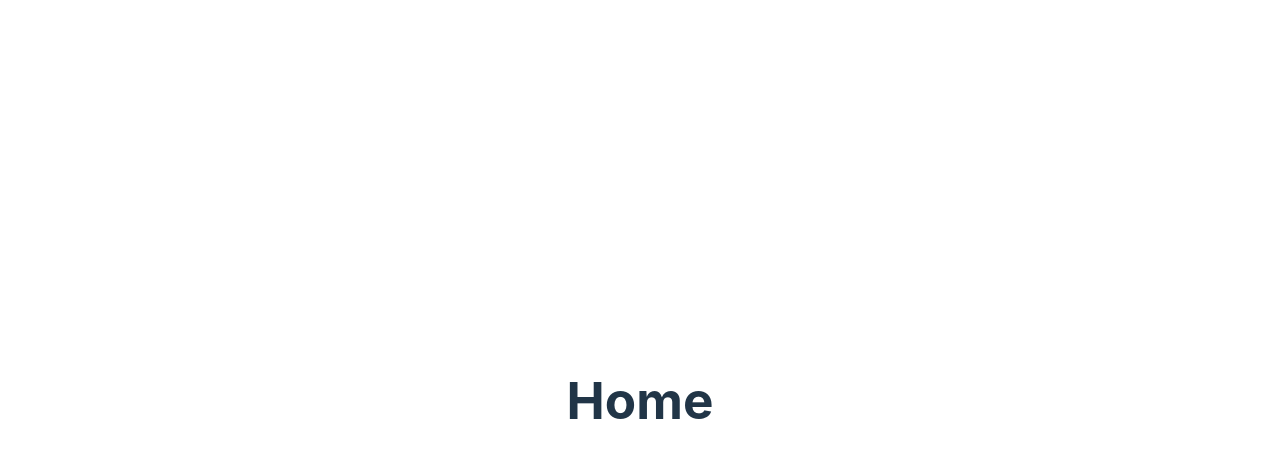
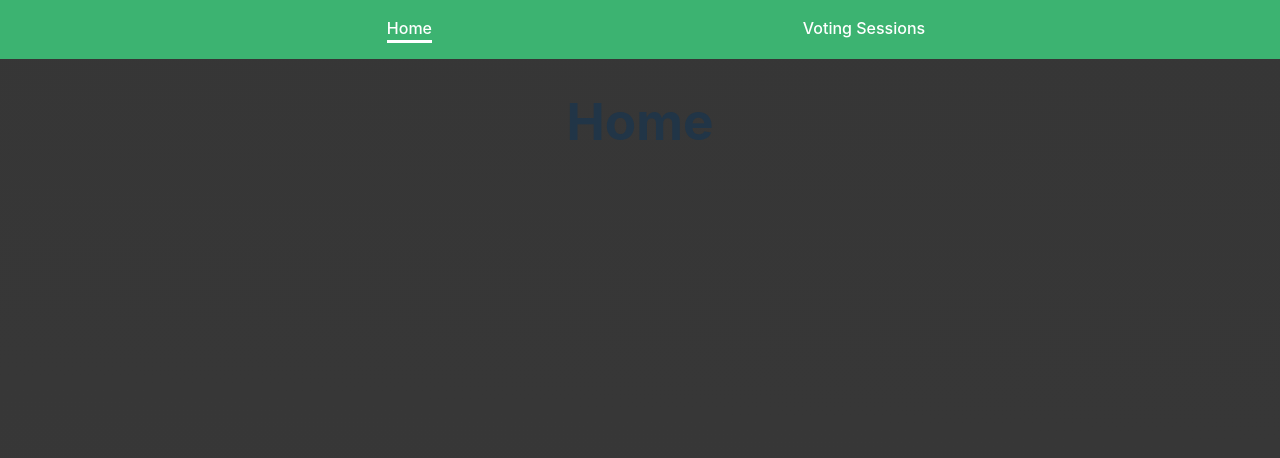
Before and after one commit to adem-m/dmocracy-app, a React (Vite) app: page / in a window 1280 px wide. Shown: the top 458 px of the page. Built offline with nearby package versions, Linux system fonts and the light colour scheme.

Commit message:
basic navbar

```diff
--- a/package.json
+++ b/package.json
@@ -11,13 +11,16 @@
   "dependencies": {
     "react": "^18.2.0",
     "react-dom": "^18.2.0",
-    "react-router-dom": "^6.4.2"
+    "react-router-dom": "^6.4.2",
+    "styled-components": "^5.3.6"
   },
   "devDependencies": {
     "@types/react": "^18.0.17",
     "@types/react-dom": "^18.0.6",
     "@types/react-router-dom": "^5.3.3",
+    "@types/styled-components": "^5.1.26",
     "@vitejs/plugin-react": "^2.1.0",
+    "sass": "^1.55.0",
     "typescript": "^4.6.4",
     "vite": "^3.1.0"
   }
--- a/src/App.css
+++ b/src/App.css
@@ -1,11 +1,12 @@
 #root {
-  max-width: 1280px;
-  margin: 0 auto;
-  padding: 2rem;
+  width: 100%;
+  height: 100%;
+  margin: 0;
+  padding: 0;
   text-align: center;
 }
 
-.logo {
+/*.logo {
   height: 6em;
   padding: 1.5em;
   will-change: filter;
@@ -38,4 +39,4 @@
 
 .read-the-docs {
   color: #888;
-}
+} */
--- a/src/App.tsx
+++ b/src/App.tsx
@@ -4,11 +4,11 @@ import AppRouter from "./AppRouter";
 
 function App() {
   return (
-    <div>
+    <>
       <BrowserRouter>
         <AppRouter></AppRouter>
       </BrowserRouter>
-    </div>
+    </>
   );
 }
 
--- a/src/AppRouter.tsx
+++ b/src/AppRouter.tsx
@@ -1,12 +1,25 @@
-import { lazy } from "react";
+import { lazy, Suspense } from "react";
 import { Navigate, Route, Routes } from "react-router-dom";
+import styled from "styled-components";
+import Navbar from "./components/navbar";
 
 const Home = lazy(() => import("./pages/Home"));
 const VotingSessions = lazy(() => import("./pages/VotingSessions"));
+const VotingSession = lazy(() => import("./pages/VotingSession"));
+
+const Root = styled.div`
+  min-height: 100vh;
+  width: 100%;
+  overflow-x: hidden;
+  background-color: #363636;
+  background: linear-gradient(183deg, rgba(54,54,54,1) 3%, rgba(56,56,56,1) 100%);
+`;
 
 function AppRouter() {
   return (
-    <>
+    <Root>
+      <Navbar/>
+        <Suspense>
           <Routes>
             <Route
               key={"home"}
@@ -15,15 +28,22 @@ function AppRouter() {
 
             <Route
               key={"votingSessions"}
-          path={"voting-sessions"}
+              path={"/voting-sessions"}
               element={<VotingSessions/>}/>
 
             <Route
+              key={"votingSession"}
+              path={"/voting-sessions/:votingSessionId"}
+              element={<VotingSession/>}
+              />
+
+            <Route
               key={"default"}
-          path="/*"
+              path={"/*"}
               element={<Navigate replace to="/"/>}/>
           </Routes>
-    </>
+        </Suspense>
+    </Root>
   );
 }
 
--- /dev/null
+++ b/src/components/navbar/index.tsx
@@ -0,0 +1,21 @@
+import { NavLink } from "react-router-dom";
+import styles from "./navbar.module.scss";
+
+function Navbar() {
+  return (
+    <nav className={styles.navbar}>
+      <NavLink
+        className={({ isActive }) => isActive ? styles.navLinkActive : styles.navLink }
+        to={"/"} end>
+          Home
+      </NavLink>
+      <NavLink
+        className={({ isActive }) => isActive ? styles.navLinkActive : styles.navLink }
+        to={"/voting-sessions"}>
+          Voting Sessions
+      </NavLink>
+    </nav>
+  )
+}
+
+export default Navbar;
--- /dev/null
+++ b/src/components/navbar/navbar.module.scss
@@ -0,0 +1,34 @@
+.navbar {
+  width: 100%;
+  height: 15%;
+  background-color: mediumseagreen;
+  color: black;
+  display: flex;
+  justify-content: space-evenly;
+  margin: 0;
+  padding: 1em;
+
+  a {
+    color: white;
+    transition: all 500ms;
+  }
+
+  a:hover {
+    font-size: 18px;
+    font-weight: 800;
+  }
+
+  a:visited {
+    color: white;
+    border-bottom: 0;
+  }
+}
+
+.navLink {
+  border-bottom: 0;
+}
+
+.navLinkActive {
+  border-bottom: 3px solid white;
+  transition: border-bottom .5s ease-in-out;
+}
--- a/src/index.css
+++ b/src/index.css
@@ -1,3 +1,10 @@
+html, main {
+  width: 100vw;
+  height: 100vh;
+  margin: 0;
+  padding: 0;
+}
+
 :root {
   font-family: Inter, Avenir, Helvetica, Arial, sans-serif;
   font-size: 16px;
--- /dev/null
+++ b/src/pages/VotingSession.tsx
@@ -0,0 +1,9 @@
+import { useParams } from "react-router-dom"
+
+function VotingSession() {
+  const { votingSessionId } = useParams();
+
+  return (<h1>Voting Session n°{votingSessionId}</h1>);
+}
+
+export default VotingSession;
```
Also changed, not shown: 1 other file (tests, documents, lock files or other folders). Lines whose indentation alone changed are shown as unchanged.
